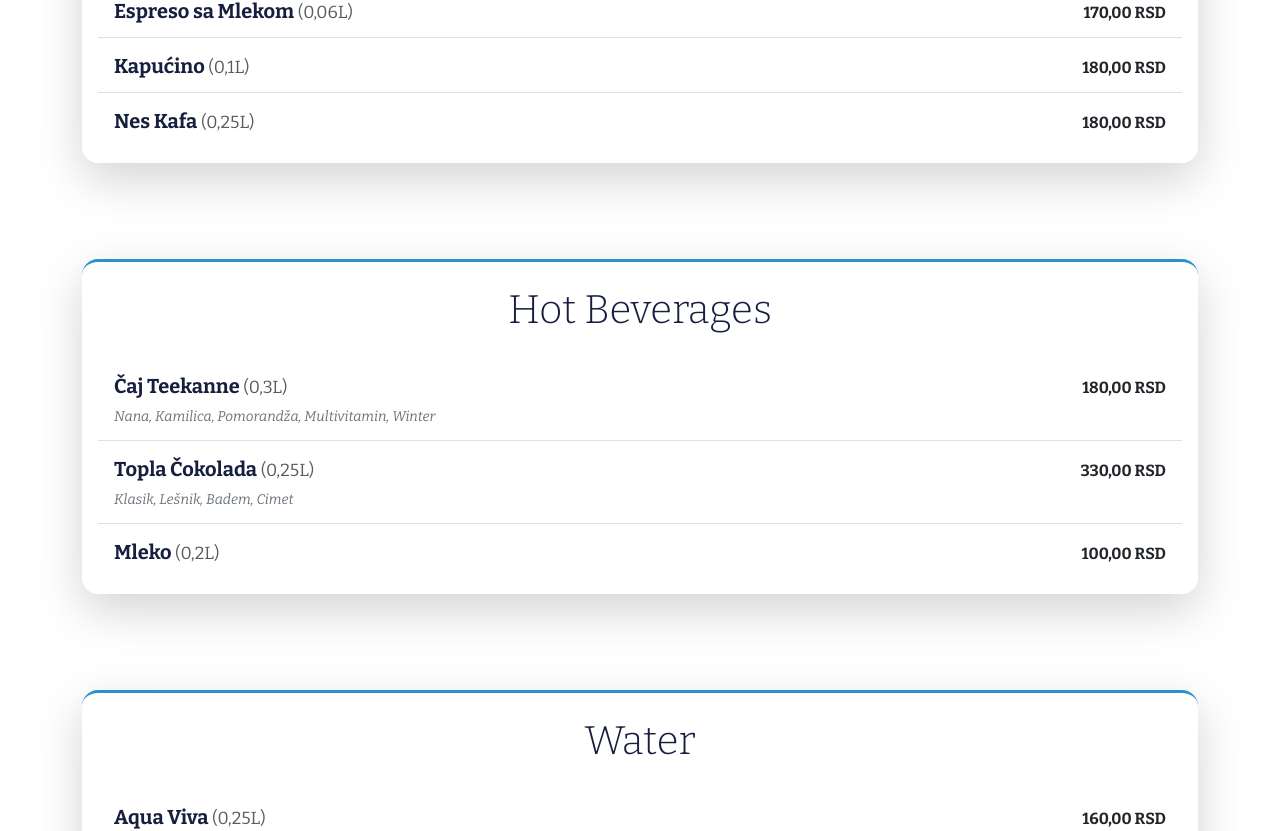
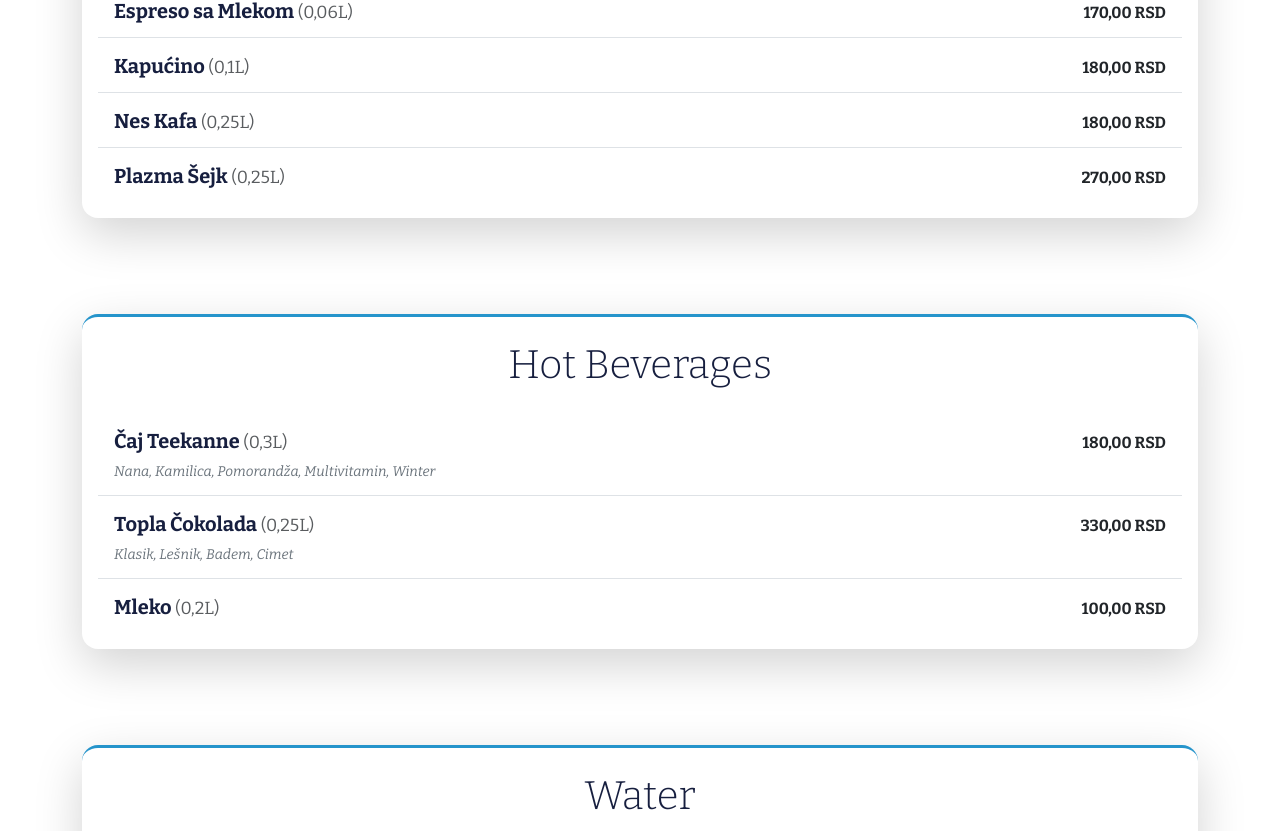
Before and after one commit to crni99/caffe-elada, a React (Vite) app: page /karta-pica in a window 1280 px wide. Shown: the part 1210-2041 px from the top of the page. Built offline with nearby package versions, Linux system fonts and the light colour scheme.

Commit message:
Add new drinks to drinksData.js

```diff
--- a/src/components/drinks/drinksData.js
+++ b/src/components/drinks/drinksData.js
@@ -7,6 +7,7 @@ export const COFFEE_DRINKS_DATA = [
     { id: 6, name: 'Espreso sa Mlekom', volume: '0,06L', price: '170,00 RSD' },
     { id: 7, name: 'Kapućino', volume: '0,1L', price: '180,00 RSD' },
     { id: 8, name: 'Nes Kafa', volume: '0,25L', price: '180,00 RSD' },
+    { id: 9, name: 'Plazma Šejk', volume: '0,25L', price: '270,00 RSD' },
 ];
 
 export const HOT_DRINKS_DATA = [
@@ -61,6 +62,7 @@ export const BEERS_DRINKS_DATA = [
     { id: 17, name: 'Valjevsko', volume: '0,33L', price: '200,00 RSD' },
     { id: 18, name: 'Valjevsko Točeno', volume: '0,5L', price: '250,00 RSD' },
     { id: 19, name: 'Valjevsko Točeno', volume: '0,33L', price: '220,00 RSD' },
+    { id: 20, name: 'Valjevsko Nefiltrirano', volume: '0,33L', price: '230,00 RSD' },
 ];
 
 export const CIDERS_DRINKS_DATA = [
```
